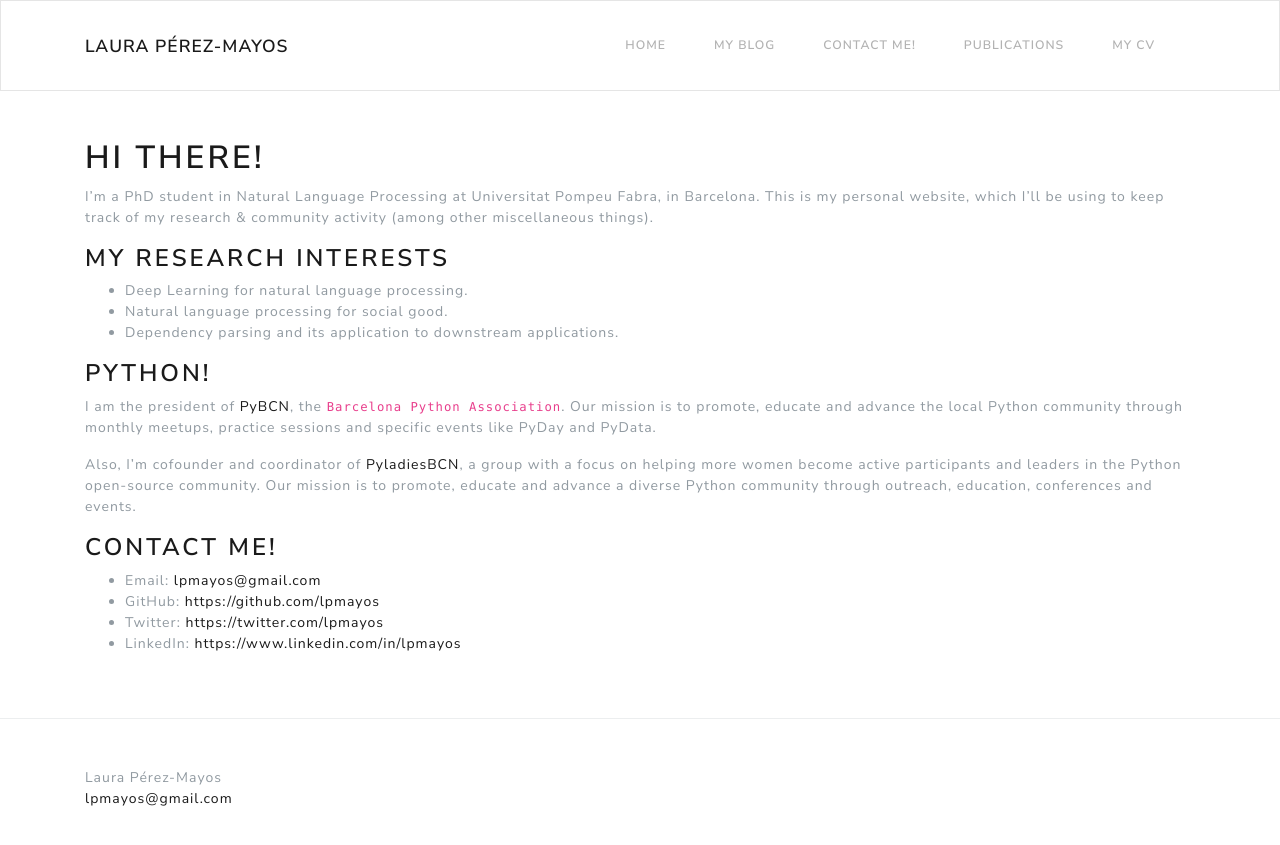
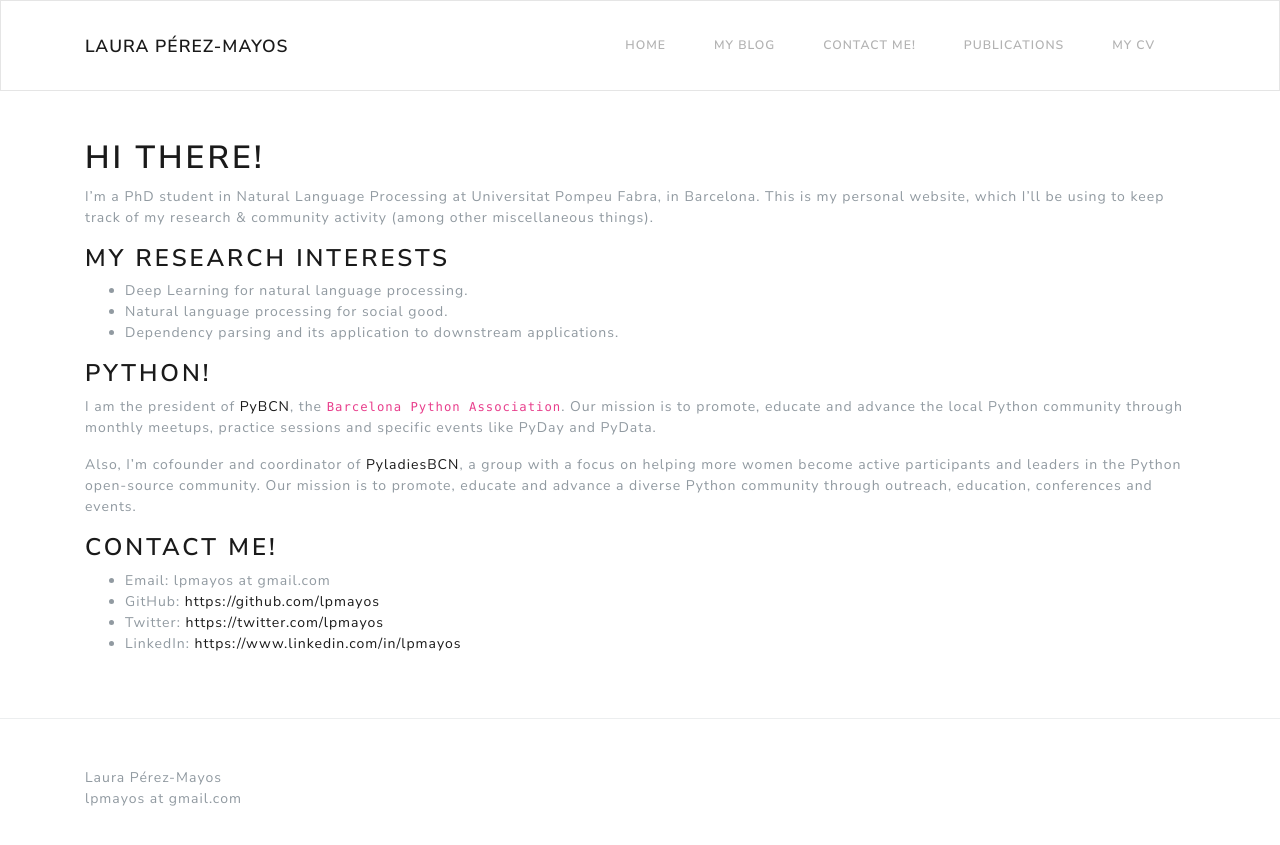
Before and after one commit to lpmayos/lpmayos.github.io, a Jekyll site: the page built from index.md, in a window 1280 px wide. Shown: the top 845 px of the page. Built offline with Jekyll 4.4.1, drawn with Linux system fonts in a browser that asks for light colours.

```diff
--- a/_includes/footer.html
+++ b/_includes/footer.html
@@ -15,13 +15,14 @@
               {{ site.title | escape }}
             {%- endif -%}
           </li>
-          {%- if site.email -%}
+          <!-- {%- if site.email -%}
             <li>
               <a href="mailto:{{ site.email }}">
                 {{ site.email }}
               </a>
             </li>
-          {%- endif -%}
+          {%- endif -%} -->
+          lpmayos at gmail.com
         </ul>
       </div>
 
--- a/index.md
+++ b/index.md
@@ -22,7 +22,7 @@ Also, I'm cofounder and coordinator of [PyladiesBCN](http://pybcn.org/pyladies-b
 
 ### Contact me!
 
-* Email: [lpmayos@gmail.com](mailto:lpmayos@gmail.com)
+* Email: lpmayos at gmail.com
 * GitHub: [https://github.com/lpmayos](https://github.com/lpmayos)
 * Twitter: [https://twitter.com/lpmayos](https://twitter.com/lpmayos)
 * LinkedIn: [https://www.linkedin.com/in/lpmayos](https://www.linkedin.com/in/lpmayos)
```
Also changed, not shown: pages/contact.md (+1 -1 lines).
